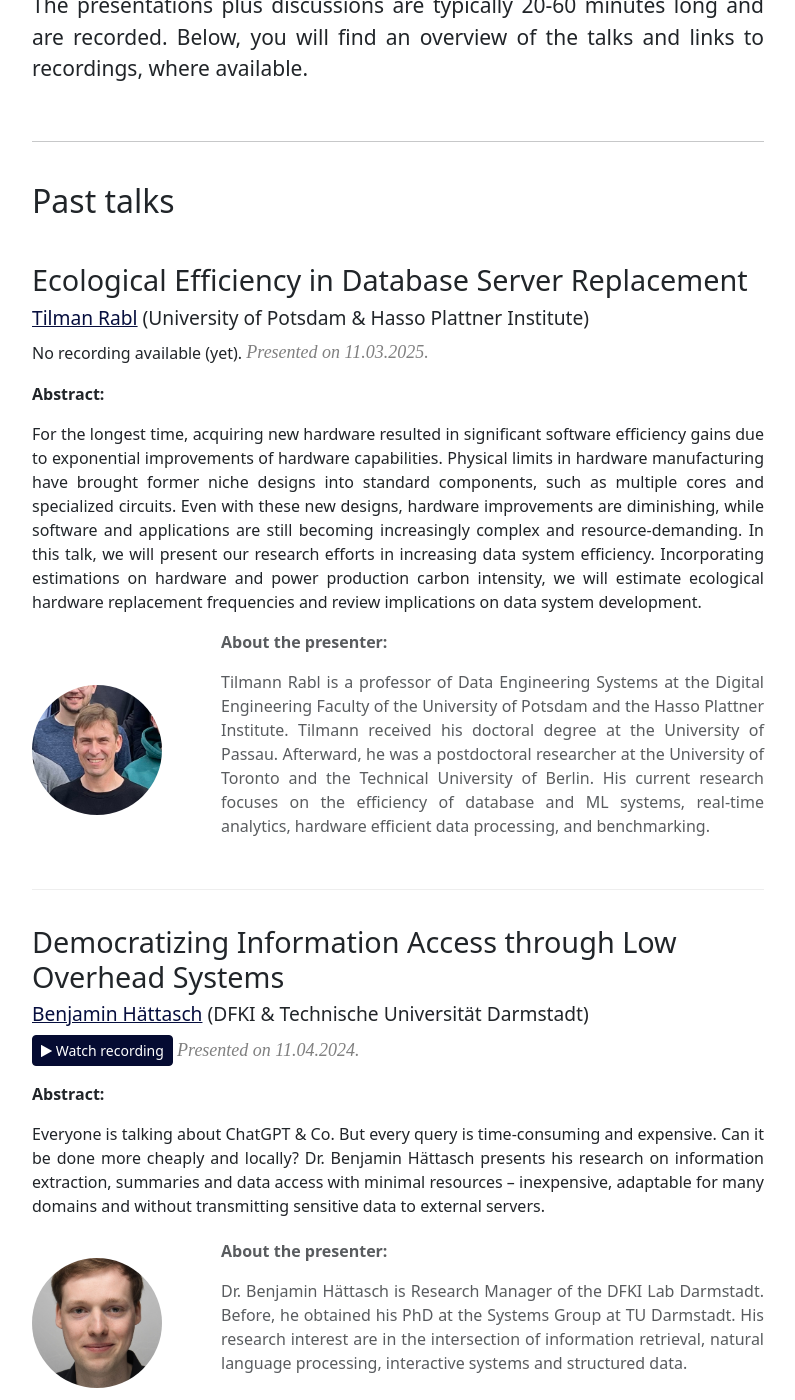
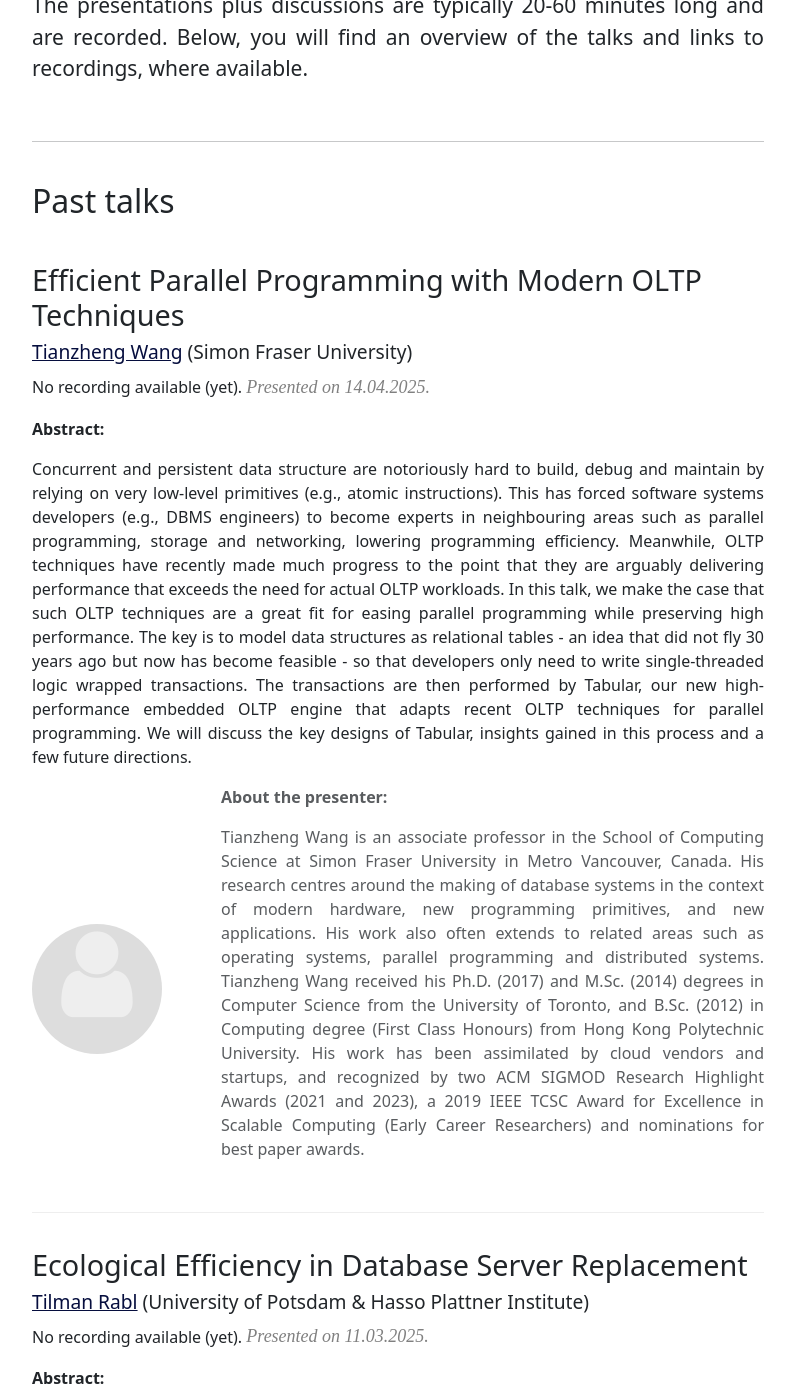
Before and after one commit to KompAKI-ep3n4/kompaki-ep3n4.github.io, a Jekyll site: the page built from index.html, in a window 1280 px wide and 1400 px high, scrolled down 616 px. Shown: the whole window, without its empty margins (242-1037 px from the left). Built offline with Jekyll 4.4.1, drawn with Linux system fonts in a browser that asks for light colours.

Commit message:
Update talks.yml for 14.04.2025

```diff
--- a/_data/talks.yml
+++ b/_data/talks.yml
@@ -210,6 +210,16 @@
   biography: "Tilmann Rabl is a professor of Data Engineering Systems at the Digital Engineering Faculty of the University of Potsdam and the Hasso Plattner Institute. Tilmann received his doctoral degree at the University of Passau. Afterward, he was a postdoctoral researcher at the University of Toronto and the Technical University of Berlin. His current research focuses on the efficiency of database and ML systems, real-time analytics, hardware efficient data processing, and benchmarking."
   video_url: ""
 
+- date: "14.04.2025"
+  title: "Efficient Parallel Programming with Modern OLTP Techniques"
+  presenter: "Tianzheng Wang"
+  url: https://www.cs.sfu.ca/~tzwang/
+  affiliation: "Simon Fraser University"
+  abstract: "Concurrent and persistent data structure are notoriously hard to build, debug and maintain by relying on very low-level primitives (e.g., atomic instructions). This has forced software systems developers (e.g., DBMS engineers) to become experts in neighbouring areas such as parallel programming, storage and networking, lowering programming efficiency. Meanwhile, OLTP techniques have recently made much progress to the point that they are arguably delivering performance that exceeds the need for actual OLTP workloads. In this talk, we make the case that such OLTP techniques are a great fit for easing parallel programming while preserving high performance. The key is to model data structures as relational tables - an idea that did not fly 30 years ago but now has become feasible - so that developers only need to write single-threaded logic wrapped transactions. The transactions are then performed by Tabular, our new high-performance embedded OLTP engine that adapts recent OLTP techniques for parallel programming. We will discuss the key designs of Tabular, insights gained in this process and a few future directions."
+  photo: ""
+  biography: "Tianzheng Wang is an associate professor in the School of Computing Science at Simon Fraser University in Metro Vancouver, Canada. His research centres around the making of database systems in the context of modern hardware, new programming primitives, and new applications. His work also often extends to related areas such as operating systems, parallel programming and distributed systems. Tianzheng Wang received his Ph.D. (2017) and M.Sc. (2014) degrees in Computer Science from the University of Toronto, and B.Sc. (2012) in Computing degree (First Class Honours) from Hong Kong Polytechnic University. His work has been assimilated by cloud vendors and startups, and recognized by two ACM SIGMOD Research Highlight Awards (2021 and 2023), a 2019 IEEE TCSC Award for Excellence in Scalable Computing (Early Career Researchers) and nominations for best paper awards."
+  video_url: ""
+
 # - date: ""
 #   title: ""
 #   presenter: ""
```
